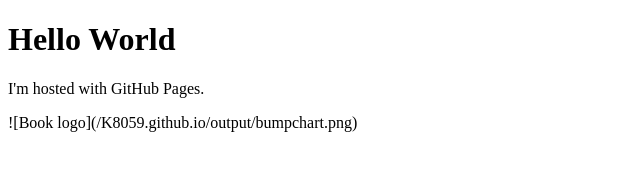
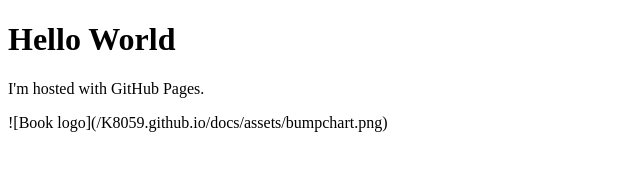
Before and after one commit to K8059/K8059.github.io, a plain HTML site: page index.html in a window 1280 px wide. Shown: the full height of the page, 0-640 px from the left. Drawn offline with Linux system fonts and the light colour scheme.

Commit message:
add bump chart

```diff
--- a/index.html
+++ b/index.html
@@ -3,6 +3,6 @@
 <body>
 <h1>Hello World</h1>
 <p>I'm hosted with GitHub Pages.</p>
-![Book logo](/K8059.github.io/output/bumpchart.png)
+![Book logo](/K8059.github.io/docs/assets/bumpchart.png)
 </body>
 </html>
```
